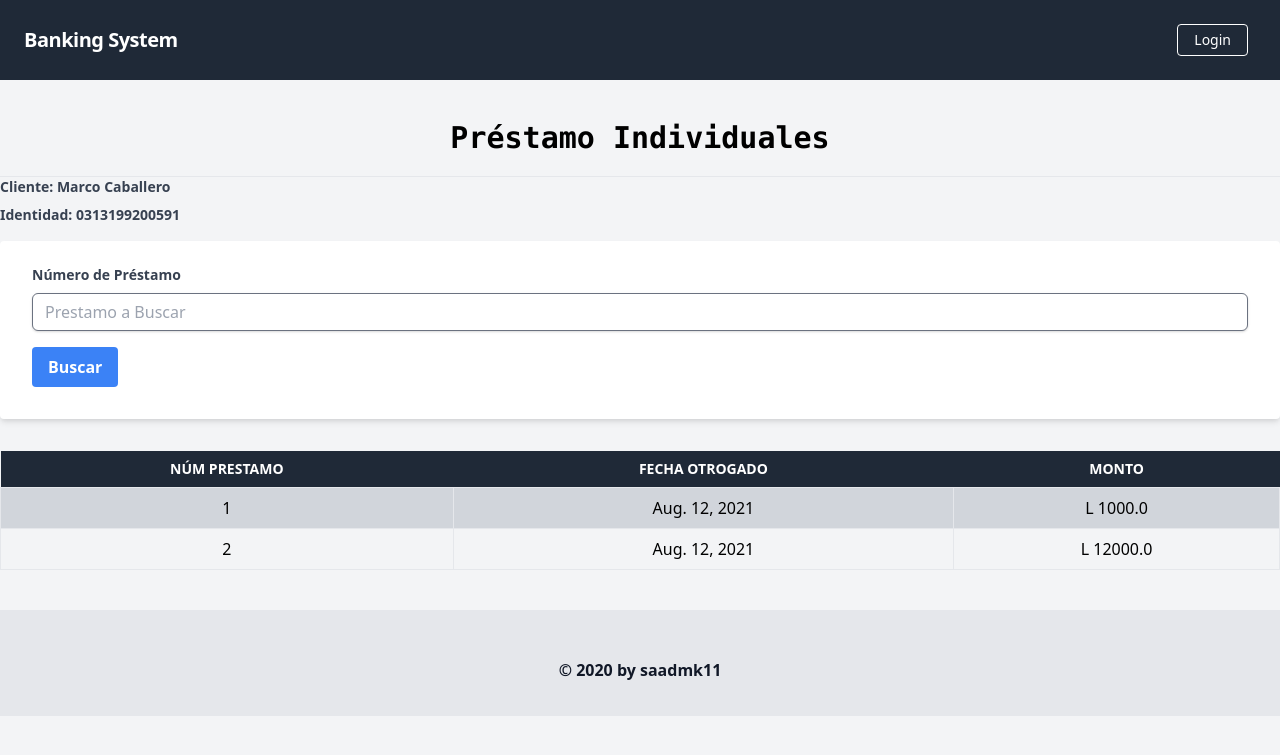
After one commit to melvinportillo/Coop, a Django app: page /prestamos/buscar/persona/ in a window 1280 px wide. The commit adds this page. Shown: the top 755 px of the page. Run offline with Django 3.2, Linux system fonts and the light colour scheme; data comes from the database, SQL or seed files in the repository; both versions use the stored data as it was after the commit.

Commit message:
busqueda de prestamos lista

```diff
--- a/prestamos/models.py
+++ b/prestamos/models.py
@@ -4,6 +4,7 @@ from django.db import models
 
 
 class Datos_prestamos(models.Model):
+    id_cliente = models.CharField(max_length=15)
     id_prestamo= models.IntegerField()
     nombre_cliente= models.CharField(max_length=50)
     fecha_otorgado= models.DateField()
@@ -23,6 +24,7 @@ class Acciones_Prestamos(models.Model):
     Monto= models.FloatField()
     Capital = models.FloatField()
     Intereses = models.FloatField()
+    Pago = models.FloatField()
     Saldo = models.FloatField(
     )
 
@@ -45,3 +47,7 @@ class Temp_Acciones_Prestamos(models.Model):
     Intereses = models.FloatField()
     total_cuota = models.FloatField()
     saldo = models.FloatField()
+
+class Variables_Generales(models.Model):
+    variable = models.CharField(max_length=50)
+    valor = models.CharField(max_length=50)
--- a/prestamos/urls.py
+++ b/prestamos/urls.py
@@ -1,6 +1,6 @@
-from django.urls import path
+from django.urls import path, re_path
 
-from .views import   Prestamos, mostra_prestamp, GeneratePdf, Inicio, Guardar
+from .views import   Prestamos, mostra_prestamp, GeneratePdf, Inicio, Guardar, Buscar_Prestamo, ListaPrestamos, Prestamo_A_Pagar
 
 
 app_name = 'prestamos'
@@ -8,6 +8,9 @@ app_name = 'prestamos'
 urlpatterns = [
     path("inicio/", Inicio.as_view(), name="inicio"),
     path("guardar/", Guardar, name = "guardar"),
+    path("buscar/",Buscar_Prestamo,name="buscar"),
+    path('buscar/persona/',ListaPrestamos.as_view()),
+    path('buscar/persona/prestamo/', Prestamo_A_Pagar.as_view()),
     path(
         "prestamos/", Prestamos,
         name="prestamos"
--- a/prestamos/views.py
+++ b/prestamos/views.py
@@ -7,7 +7,7 @@ from django.template import Template, Context, RequestContext
 from django import forms
 from django.views import View
 
-from prestamos.models import Temp_Datos_prestamos, Temp_Acciones_Prestamos, Datos_prestamos, Acciones_Prestamos
+from prestamos.models import Temp_Datos_prestamos, Temp_Acciones_Prestamos, Datos_prestamos, Acciones_Prestamos, Variables_Generales
 from django.views.generic import TemplateView, RedirectView, ListView
 # Create your views here.
 from prestamos.utils import render_to_pdf
@@ -159,6 +159,7 @@ def Guardar(request):
     fecha_final = coutas[num_cuota-1].fecha_cuota
     P1 =Datos_prestamos(
         id_prestamo=id_presta,
+        id_cliente= prest.id_persona,
         nombre_cliente = prest.nombre_cliente,
         fecha_otorgado = prest.fecha_otorgado,
         fecha_vencimiento = fecha_final,
@@ -185,3 +186,100 @@ def Guardar(request):
         P2.save()
 
     return render(request, "transactions/Libro_Diario.html")
+
+def Buscar_Prestamo(request):
+    if request.method=="POST":
+
+            identidad = request.POST['Identidad']
+            va = Variables_Generales.objects.filter(variable="Identidad_1")
+            if len(va) ==0:
+                n_v=Variables_Generales(
+                        variable="Identidad_1",
+                        valor= identidad
+                )
+                n_v.save()
+            else:
+                n_v = va[0]
+                n_v.valor = identidad
+                n_v.save()
+
+
+            return  redirect("persona/")
+
+
+    return  render(request, "transactions/Buscar_Prestamos.html")
+
+class ListaPrestamos(ListView):
+    template_name = 'transactions/Mostrar Prestamos.html'
+    model = Datos_prestamos
+
+    def get_context_data(self, **kwargs):
+        context = super().get_context_data(**kwargs)
+        id_b = Variables_Generales.objects.get(variable="Identidad_1")
+        value_id = id_b.valor
+        list_prestamos= Datos_prestamos.objects.filter(id_cliente=value_id)
+        cliente= ""
+        id =""
+        if len(list_prestamos)==0:
+                cliente = "No se encontró cliente"
+                id = "No se encontró cliente"
+        else:
+                prestamo_0= list_prestamos[0]
+                cliente = prestamo_0.nombre_cliente
+                id =prestamo_0.id_cliente
+        context.update({
+            'Cliente': cliente,
+            'Identidad': id,
+        })
+        return context
+
+    def get_queryset(self):
+        id_b = Variables_Generales.objects.get(variable="Identidad_1")
+        value_id = id_b.valor
+        return Datos_prestamos.objects.filter(id_cliente=value_id)
+
+    def post(self, request, *args, **kwargs):
+        identidad = request.POST['Id_Prestamo']
+        va = Variables_Generales.objects.filter(variable="Id_Prestamo_1")
+        if len(va) == 0:
+            n_v = Variables_Generales(
+                variable="Id_Prestamo_1",
+                valor=identidad
+            )
+            n_v.save()
+        else:
+            n_v = va[0]
+            n_v.valor = identidad
+            n_v.save()
+        return  redirect("prestamo/")
+
+
+class Prestamo_A_Pagar(ListView):
+    template_name = "transactions/Mostra A Pagar.html"
+    model = Acciones_Prestamos
+
+    def get_context_data(self, **kwargs):
+        context = super().get_context_data(**kwargs)
+        id_prestamo = Variables_Generales.objects.get(variable="Id_Prestamo_1")
+        id_p= int(id_prestamo.valor)
+        datos_prestamo= Datos_prestamos.objects.get(id_prestamo=id_p)
+        context.update({
+            'Cliente': datos_prestamo.nombre_cliente,
+            'Identidad': datos_prestamo.id_cliente,
+            'Fecha_O': datos_prestamo.fecha_otorgado,
+            'Plazo': datos_prestamo.plazo_meses,
+            'Tanual': datos_prestamo.taza_mensual*12,
+            'Tmensual': datos_prestamo.taza_mensual,
+            'Pgracia':  datos_prestamo.Periodo_Gracia,
+            'Descuento': datos_prestamo.Taza_Descuento,
+            'Monto': datos_prestamo.Monto,
+            'Mora': "0.0001",
+            'Id_Prestamo': id_p
+
+
+        })
+        return context
+    def get_queryset(self):
+        id_prestamo = Variables_Generales.objects.get(variable="Id_Prestamo_1")
+        id_p = int(id_prestamo.valor)
+        return Acciones_Prestamos.objects.filter(id_prestamo=id_p)
--- a/templates/transactions/Index.html
+++ b/templates/transactions/Index.html
@@ -10,5 +10,7 @@
    <a href="{% url 'prestamos:prestamos' %}" class="block mt-4 lg:inline-block lg:mt-0 text-black hover:text-red mr-4">
                     Nuevo
    </a>
-
+    <a href="{% url 'prestamos:buscar' %}" class="block mt-4 lg:inline-block lg:mt-0 text-black hover:text-red mr-4">
+                    Existente
+   </a>
 {% endblock %}
--- /dev/null
+++ b/templates/transactions/Mostrar Prestamos.html
@@ -0,0 +1,62 @@
+{% extends 'core/base.html' %}
+
+{% block head_title %}Nuevo Préstamo{% endblock %}
+
+
+
+{% block content %}
+    <h1 class="font-mono font-bold text-3xl text-center pb-5 pt-10"> Préstamo Individuales </h1>
+    <hr />
+
+        <div class="mb-4">
+            <label class="block text-gray-700 text-sm font-bold mb-2" for="amount">
+                Cliente: {{Cliente}}
+            </label>
+            <label class="block text-gray-700 text-sm font-bold mb-2" for="amount">
+                Identidad: {{ Identidad }}
+            </label>
+
+        </div>
+        {% if messages %}
+            <ul class="messages">
+            {% for message in messages %}
+                <li{% if message.tags %} class="{{ message.tags }}"{% endif %}>{{ message }}</li>
+            {% endfor %}
+            </ul>
+        {% endif %}
+    <form method="POST" class="bg-white shadow-md rounded px-8 pt-6 pb-8 mb-4">
+        {% csrf_token %}
+
+        <div class="mb-4">
+             <label class="block text-gray-700 text-sm font-bold mb-2" for="amount">
+                Número de Préstamo
+            </label>
+            <input class="shadow appearance-none border rounded w-full py-2 px-3 text-gray-700 leading-tight border rounded-md border-gray-500 focus:outline-none focus:shadow-outline" name="Id_Prestamo" id="Id_Prestamo"  required placeholder="Prestamo a Buscar">
+        </div>
+        <button class="bg-blue-500 hover:bg-blue-700 text-white font-bold py-2 px-4 rounded focus:outline-none focus:shadow-outline" type="submit">
+            Buscar
+        </button>
+    </form>
+    <table class="table-auto mx-auto w-full mt-8">
+        <thead class="bg-gray-800 text-white">
+        <tr class="uppercase font-semibold text-sm">
+            <th class="px-4 py-2">Núm Prestamo</th>
+            <th class="px-4 py-2">Fecha Otrogado</th>
+            <th class="px-4 py-2">Monto</th>
+
+        </tr>
+        </thead>
+        <tbody>
+        {% for transaction in object_list %}
+        <tr class="{% cycle 'bg-gray-300' 'bg-white-100' %}">
+            <td class="border px-4 py-2 text-center">{{ transaction.id_prestamo }}</td>
+            <td class="border px-4 py-2 text-center">{{ transaction.fecha_otorgado }}</td>
+            <td class="border px-4 py-2 text-center">L {{ transaction.Monto }}</td>
+
+        </tr>
+        {% endfor %}
+
+        </tbody>
+    </table>
+
+{% endblock %}
```
Also changed, not shown: templates/transactions/Buscar_Prestamos.html (added, +24 -0 lines), templates/transactions/Mostra A Pagar.html (added, +91 -0 lines), db.sqlite3, prestamos/migrations/0007_datos_prestamos_id_cliente.py (added), prestamos/migrations/0008_alter_datos_prestamos_id_cliente.py (added), prestamos/migrations/0009_variables_generales.py (added), prestamos/migrations/0010_acciones_prestamos_pago.py (added).
